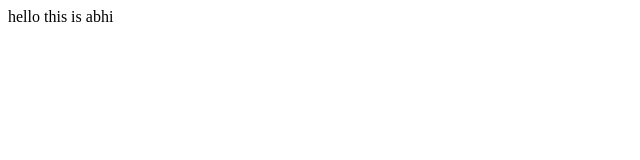
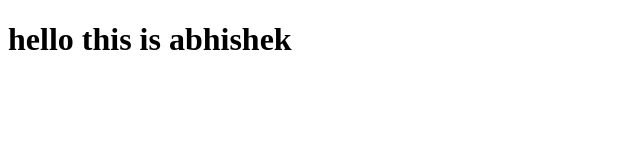
Before and after one commit to Abhishek-Shinod/my_first_git, a plain HTML site: page index.html in a window 1280 px wide. Shown: the whole page, without its empty margins (0-640 px from the left). Drawn offline with Linux system fonts and the light colour scheme.

Commit message:
index file modified for first time

```diff
--- a/index.html
+++ b/index.html
@@ -1,7 +1,7 @@
 <!DOCTYPE html>
 <form>
     <body>
-        hello this is abhi
+        <h1>hello this is abhishek</h1>
     </body>
 </form>
 </html>
```
